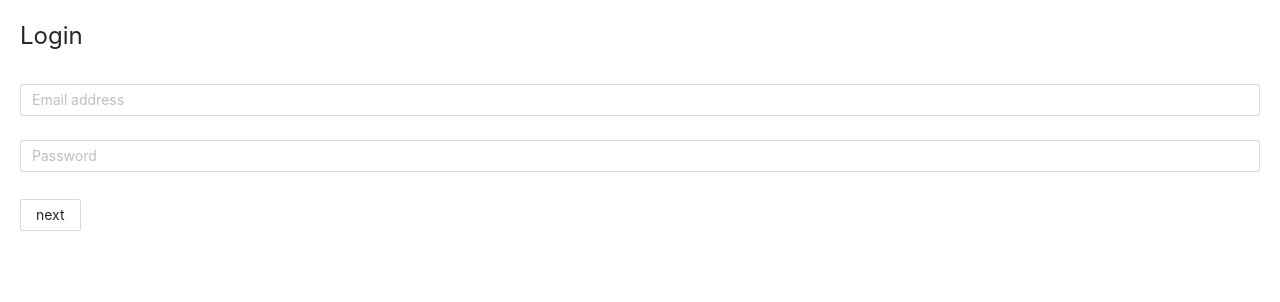
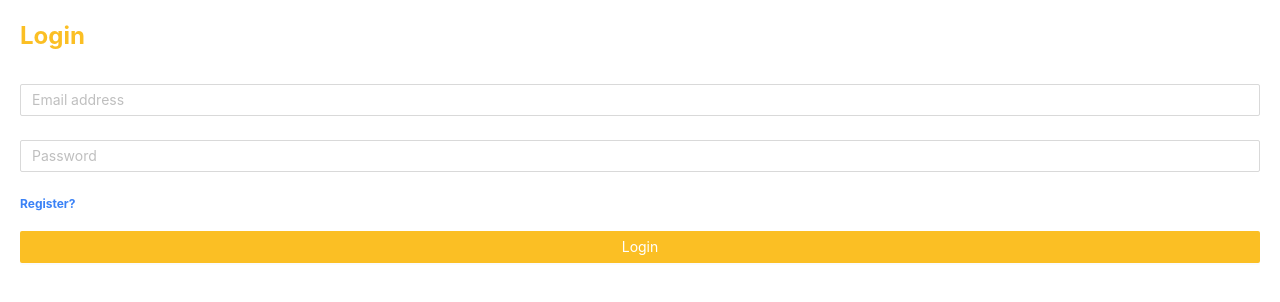
Before and after one commit to WebmasterCamp/ywc18-workshop-f, a React (Create React App) app: page /login in a window 1280 px wide. Shown: the top 302 px of the page. Built offline with nearby package versions, Linux system fonts and the light colour scheme; the HTML template or start-up script is replaced by a standard one.

Commit message:
register

```diff
--- a/src/components/login/LoginPage.js
+++ b/src/components/login/LoginPage.js
@@ -7,7 +7,7 @@ export const LoginPage = ({ setIsLogin }) => {
     const history = useHistory();
     return (
         <div className="w-full h-full text-2xl">
-            <div className="bg-white mx-auto p-5">
+            <div className="bg-white mx-auto p-5 text-yellow-400 font-bold">
                 Login
                 <div className="mb-8 mt-8">
                     <Form form={form}>
@@ -18,14 +18,17 @@ export const LoginPage = ({ setIsLogin }) => {
                             <Input type="password" placeholder="Password" />
                         </Form.Item>
                     </Form>
-                    <Button
+                    <div className="text-blue-500 text-xs mb-4 cursor-pointer hover:text-color-700" onClick={() => {
+                        history.push("/register")
+                    }}>Register?</div>
+                    <Button className="w-full bg-yellow-400 hover:bg-color-600 cursor-pointer text-white border-none"
                         onClick={() => {
                             setIsLogin(true);
                             localStorage.setItem("isLogin", true);
                             history.push("/");
                         }}
                     >
-                        next
+                        Login
                     </Button>
                 </div>
             </div>
--- a/src/components/login/RegisterPage.js
+++ b/src/components/login/RegisterPage.js
@@ -1,17 +1,38 @@
-import { Form, Input } from 'antd'
+import { Form, Input, Button } from 'antd'
 import React from 'react'
+import { useHistory } from 'react-router-dom'
 
-export const RegisterPage = () => {
+export const RegisterPage = ({ setIsLogin }) => {
+    const history = useHistory()
 
     const [form] = Form.useForm()
     return (
-        <div className="w-full h-full p-5">
-            <Form form={form} >
-                <div>Email</div>
-                <Form.Item name="email"><Input /></Form.Item>
-            </Form>
-
-
-        </div >
+        <div className="w-full h-full text-2xl">
+            <div className="bg-white mx-auto p-5 text-yellow-400 font-bold">
+                Register
+                <div className="mb-8 mt-8">
+                    <Form form={form}>
+                        <Form.Item name="email">
+                            <Input type="email" placeholder="Email address" />
+                        </Form.Item>
+                        <Form.Item name="password">
+                            <Input type="password" placeholder="Password" />
+                        </Form.Item>
+                        <Form.Item name="password">
+                            <Input type="password" placeholder="Password" />
+                        </Form.Item>
+                    </Form>
+                    <Button className="w-full bg-yellow-400 hover:bg-color-600 cursor-pointer text-white border-none"
+                        onClick={() => {
+                            setIsLogin(true);
+                            localStorage.setItem("isLogin", true);
+                            history.push("/");
+                        }}
+                    >
+                        Register
+                    </Button>
+                </div>
+            </div>
+        </div>
     )
 }
```
